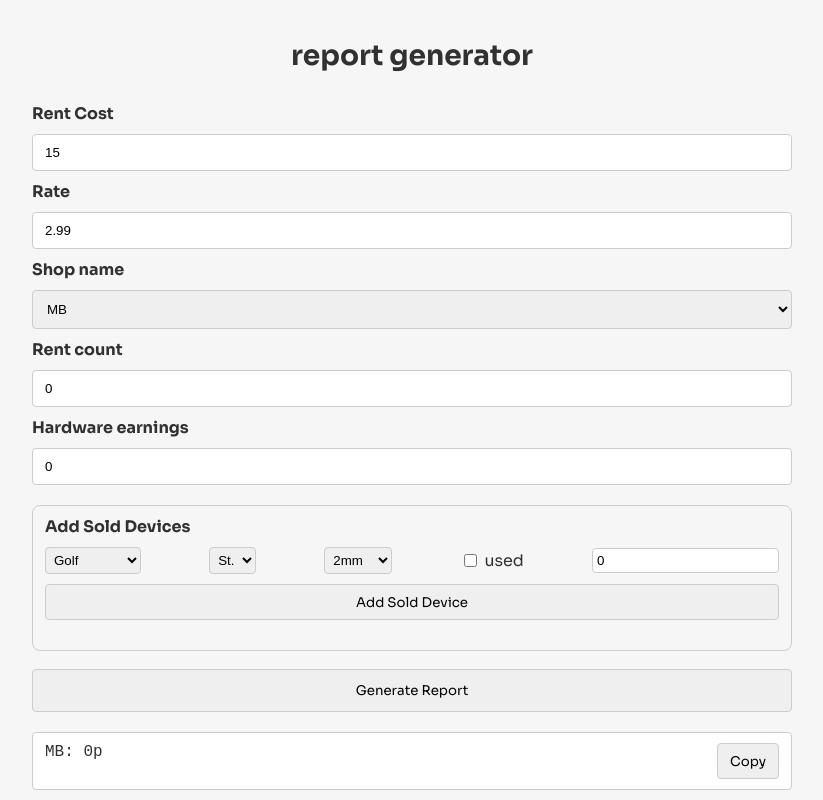
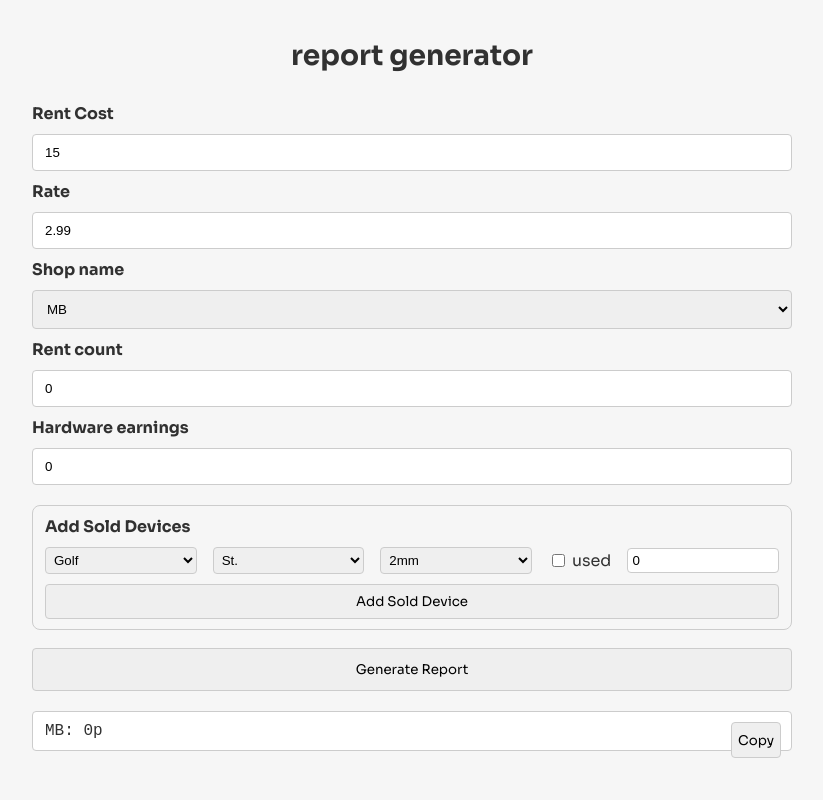
Before and after one commit to zhuk1707/report_generator, a React (Vite) app: page / in a window 1280 px wide. Both pictures are taken after a click on the button "Generate Report". Shown: the whole page, without its empty margins (228-1051 px from the left). Built offline with nearby package versions, Linux system fonts and the light colour scheme.

Commit message:
fix: styles

```diff
--- a/src/App.css
+++ b/src/App.css
@@ -45,6 +45,26 @@ button:active {
   background-color: var(--baccgroundColorActive);
 }
 
+.button_add-sold-device {
+  padding: 8px 10px;
+}
+
+.button_copy-report {
+  height: 36px;
+  display: flex;
+  justify-content: center;
+  align-items: center;
+
+  position: absolute;
+  right: 10px;
+  top: 10px;
+}
+
+.button_generate-report {
+  width: 100%;
+  padding: 12px;
+}
+
 .App {
   max-width: 800px;
   margin: 0 auto;
@@ -63,16 +83,18 @@ button:active {
   gap: 8px
 }
 
-
-
 .main {
   margin-bottom: 40px;
 }
 
-.form {
+.form,
+.form_sold-devices {
   display: flex;
   flex-direction: column;
   gap: 10px;
+}
+
+.form {
   margin: 0 0 20px 0;
 }
 
@@ -107,16 +129,17 @@ button:active {
   display: flex;
   flex-direction: row;
   justify-content: space-between;
-  align-items: center
+  align-items: center;
+  gap: 16px;
 }
-
 
 .inline-form__input {
   display: inline-block;
   padding: 4px;
+  width: 100%;
 }
 
- .used-checkbox {
+.used-checkbox {
   display: flex;
   align-items: center;
   gap: 4px;
@@ -134,7 +157,7 @@ button:active {
 
 .sold-devices__label {
   font-weight: 600;
-  margin-bottom: 10px;
+  margin: 20px 0 10px
 }
 
 .sold-device__item {
@@ -161,12 +184,6 @@ button:active {
   align-items: center;
   width: 28px;
   height: 28px;
-
-}
-
-.generate-button {
-  width: 100%;
-  padding: 12px;
 }
 
 .report {
@@ -178,6 +195,7 @@ button:active {
 
   display: flex;
   justify-content: space-between;
+  position: relative;
 }
 
 .report__container {
@@ -190,27 +208,15 @@ button:active {
   margin: 0;
 }
 
-.report__button {
-  height: 36px;
-  display: flex;
-  justify-content: center;
-  align-items: center;
-
-  padding: 10px 12px;
-  border: 1px solid var(--borderColor);
-  border-radius: 4px;
-}
-
 @media screen and (max-width: 425px) {
   .App {
     padding: 0 5px;
   }
 
   .header {
-    padding: 0 0 30px 0 ;
+    padding: 0 0 30px 0;
     justify-content: start;
   }
-
 
   .inline-form {
     flex-direction: column;
@@ -243,7 +249,7 @@ button:active {
     font-size: 12px !important;
   }
 
-  button.report__button {
+  button.button_copy-report {
     line-height: 1;
     padding: 4px;
     margin: 0;
--- a/src/components/AddSoldDevicesForm.jsx
+++ b/src/components/AddSoldDevicesForm.jsx
@@ -2,13 +2,13 @@ import DeviceSelectGroup from "./DeviceSelectGroup";
 
 export default function AddSoldDevicesForm({formData, onChange, onSubmit}) {
   return (
-    <form className="form" onSubmit={(e) => {
+    <form className="form_sold-devices" onSubmit={(e) => {
       e.preventDefault();
       onSubmit();
     }}>
       <label className="form__label">Add Sold Devices</label>
       <DeviceSelectGroup form={formData} onChange={onChange}/>
-      <button className='report__button' type="submit">
+      <button className='button button_add-sold-device' type="submit">
         Add Sold Device
       </button>
     </form>
--- a/src/components/DeviceSelectGroup.jsx
+++ b/src/components/DeviceSelectGroup.jsx
@@ -1,6 +1,6 @@
 export default function DeviceSelectGroup({form, onChange}) {
   return (
-    <div className="inline-form">
+    <form className="inline-form">
       <select
         name="deviceName"
         value={form.deviceName}
@@ -53,6 +53,6 @@ export default function DeviceSelectGroup({form, onChange}) {
         value={form.deviceCost}
         onChange={onChange}
       />
-    </div>
+    </form>
   );
 }
--- a/src/components/Main.jsx
+++ b/src/components/Main.jsx
@@ -84,7 +84,7 @@ export default function Main() {
       </section>
 
       <button
-        className="generate-button"
+        className="button_generate-report"
         onClick={() => {
           setClipboard([...generateReportArray(formData, soldDevices)])
           setIsGenerated(true)
--- a/src/components/Report.jsx
+++ b/src/components/Report.jsx
@@ -6,12 +6,13 @@ const Report = ({clipboard}) => {
     navigator.clipboard.writeText(clipboard.join('')).then()
   }
 
-  return (<div className="main__report report">
+  return (
+    <div className="main__report report">
       {clipboard.length > 0 &&
         <pre className="report__container">{clipboard.join('')}</pre>
       }
       <button
-      className="report__button"
+        className="button button_copy-report"
         onClick={handleCopyBtnClick}
       >Copy
       </button>
```
Lines whose indentation alone changed are shown as unchanged.
